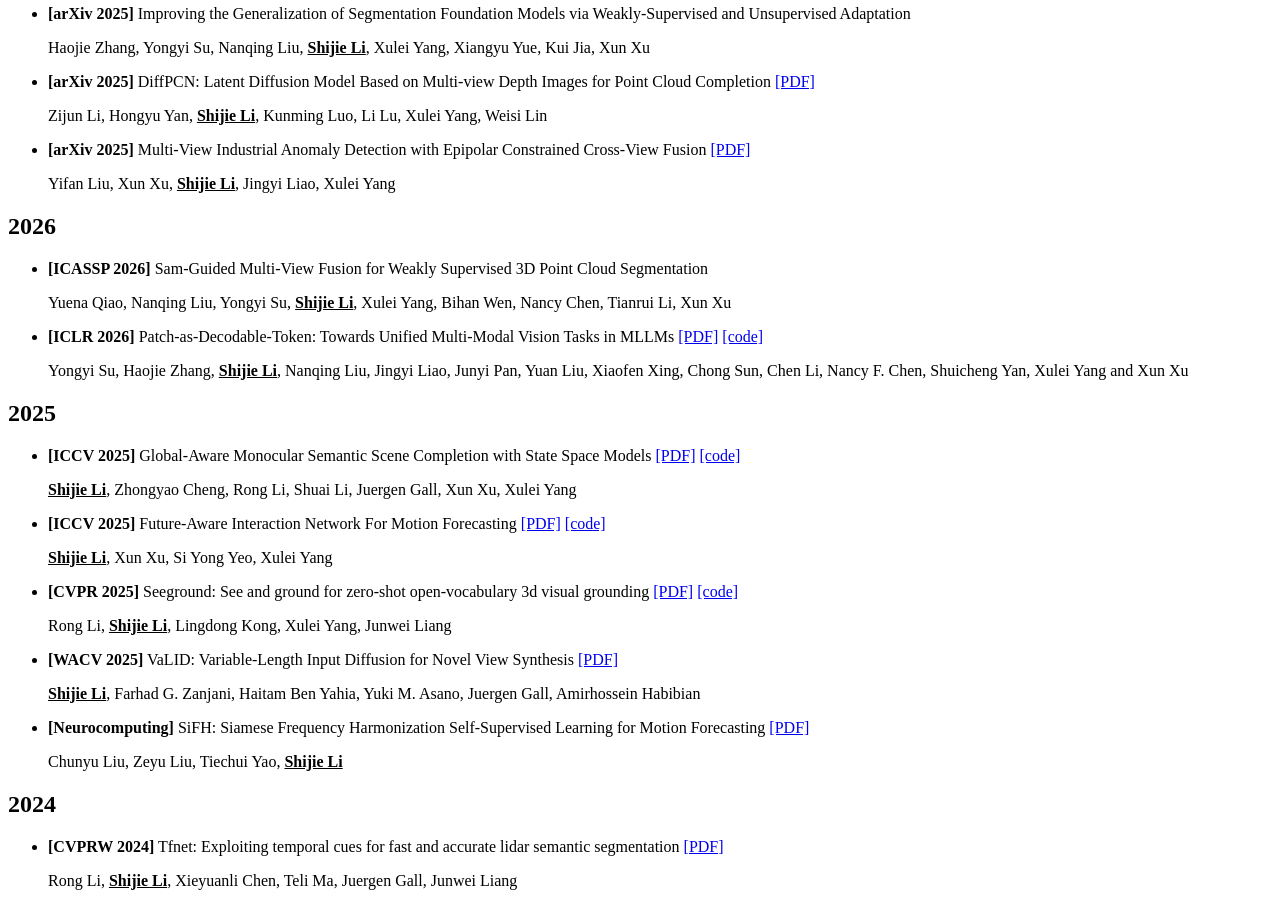
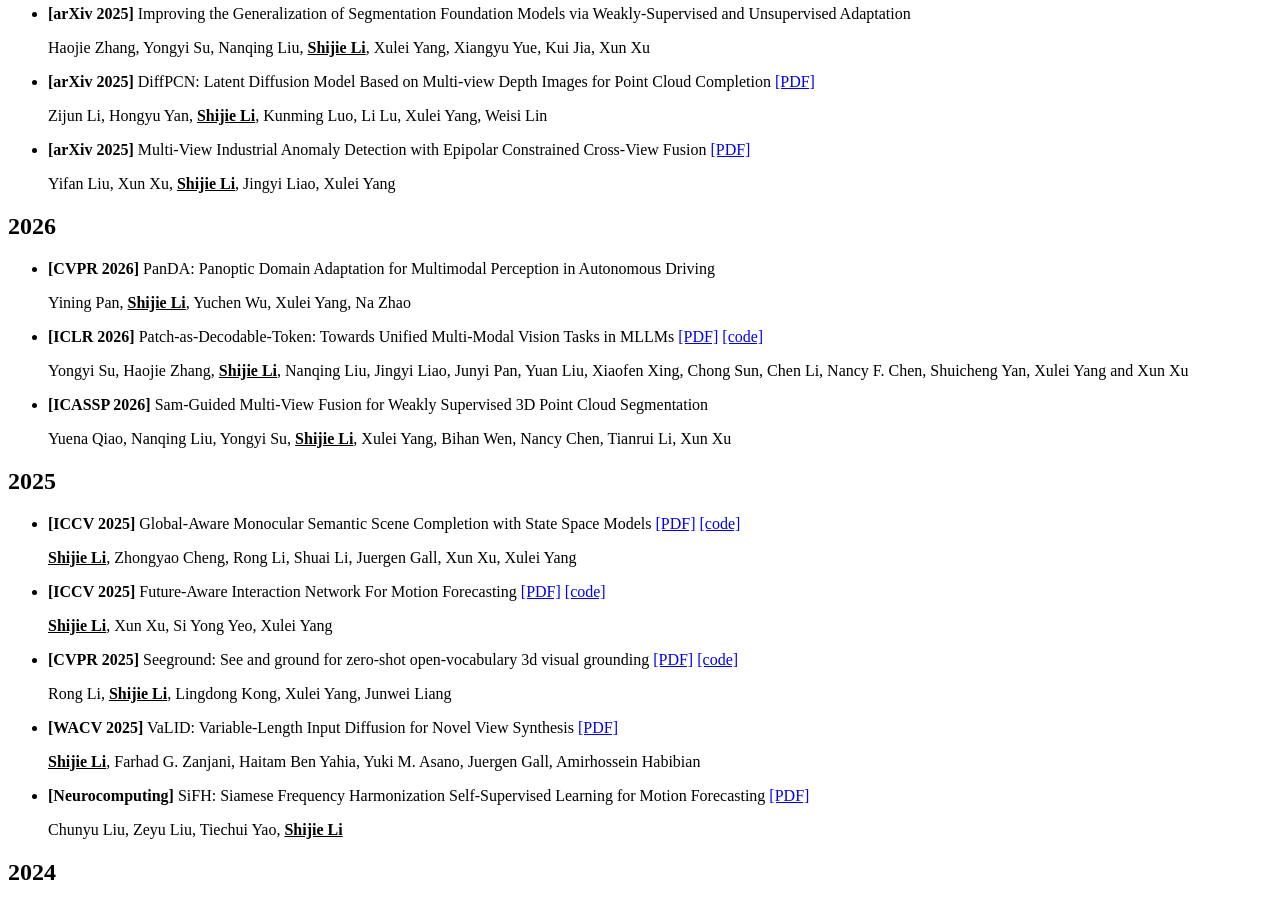
Before and after one commit to sj-li/sj-li.github.io, a Jekyll site: the page built from _pages/includes/pub.md, in a window 1280 px wide and 900 px high, scrolled down 1118 px. Built offline with Jekyll 4.4.1, drawn with Linux system fonts in a browser that asks for light colours; our own code applies the rules of GitHub Pages for plain Markdown files.

Commit message:
Update pub.md

```diff
--- a/_pages/includes/pub.md
+++ b/_pages/includes/pub.md
@@ -35,14 +35,17 @@
 
 
 ## 2026
-- **[ICASSP 2026]** Sam-Guided Multi-View Fusion for Weakly Supervised 3D Point Cloud Segmentation
+- **[CVPR 2026]** PanDA: Panoptic Domain Adaptation for Multimodal Perception in Autonomous Driving
 
-    Yuena Qiao, Nanqing Liu, Yongyi Su, **<u>Shijie Li</u>**, Xulei Yang, Bihan Wen, Nancy Chen, Tianrui Li, Xun Xu
-
+    Yining Pan, **<u>Shijie Li</u>**, Yuchen Wu, Xulei Yang, Na Zhao
 
 - **[ICLR 2026]** Patch-as-Decodable-Token: Towards Unified Multi-Modal Vision Tasks in MLLMs [[PDF]](https://arxiv.org/pdf/2510.01954) [[code]](https://github.com/Gorilla-Lab-SCUT/PaDT)
 
   Yongyi Su, Haojie Zhang, **<u>Shijie Li</u>**, Nanqing Liu, Jingyi Liao, Junyi Pan, Yuan Liu, Xiaofen Xing, Chong Sun, Chen Li, Nancy F. Chen, Shuicheng Yan, Xulei Yang and Xun Xu
+
+- **[ICASSP 2026]** Sam-Guided Multi-View Fusion for Weakly Supervised 3D Point Cloud Segmentation
+
+    Yuena Qiao, Nanqing Liu, Yongyi Su, **<u>Shijie Li</u>**, Xulei Yang, Bihan Wen, Nancy Chen, Tianrui Li, Xun Xu
 
 ## 2025
 - **[ICCV 2025]** Global-Aware Monocular Semantic Scene Completion with State Space Models [[PDF]](https://arxiv.org/pdf/2503.06569) [[code]](https://github.com/sj-li/GA-MonoSSC)
```
